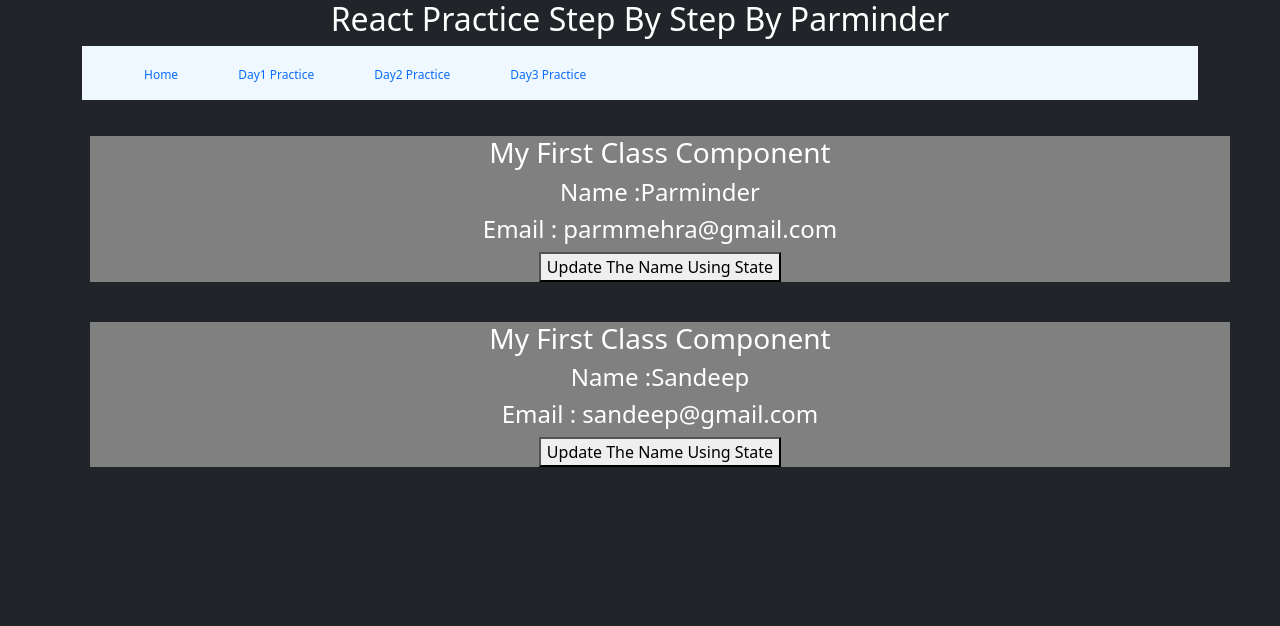
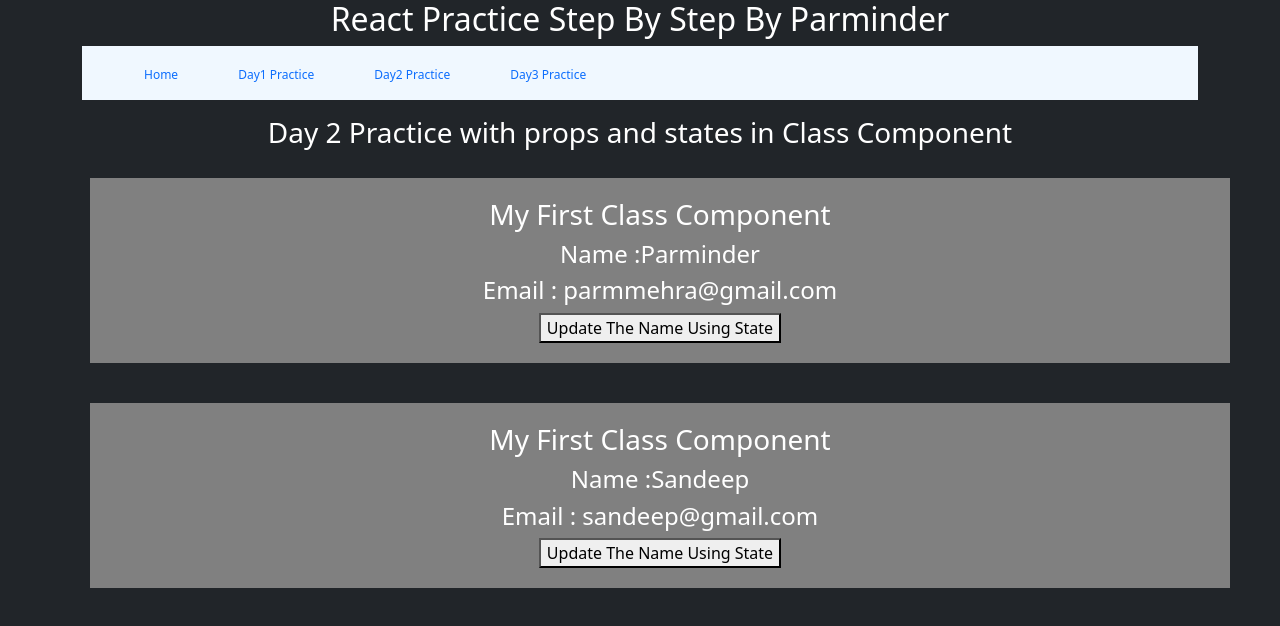
Before and after one commit to parminderdev/React-practice, a React (Create React App) app: page /day2 in a window 1280 px wide. Shown: the top 626 px of the page. Built offline with nearby package versions, Linux system fonts and the light colour scheme.

Commit message:
More improvement in UI by css

```diff
--- a/src/App.js
+++ b/src/App.js
@@ -34,6 +34,7 @@ function App() {
                 <Day1></Day1>
               </Route>
               <Route exact path="/day2">
+                <h3>Day 2 Practice with props and states in Class Component</h3>
                 <Day2 name="Parminder" email="parmmehra@gmail.com"></Day2>
                 <Day2 name="Sandeep" email="sandeep@gmail.com"></Day2>
               </Route>
--- a/src/components/Day2.jsx
+++ b/src/components/Day2.jsx
@@ -10,7 +10,7 @@ class Day2 extends React.Component {
   }
   render() {
     return (
-      <div style={{ backgroundColor: "grey", margin: 20 }}>
+      <div style={{ backgroundColor: "grey", margin: 20, padding: 20 }}>
         <h3>My First Class Component</h3>
         <h4>
           Name :{this.state.Name === "Parm" ? this.state.Name : this.props.name}
```
